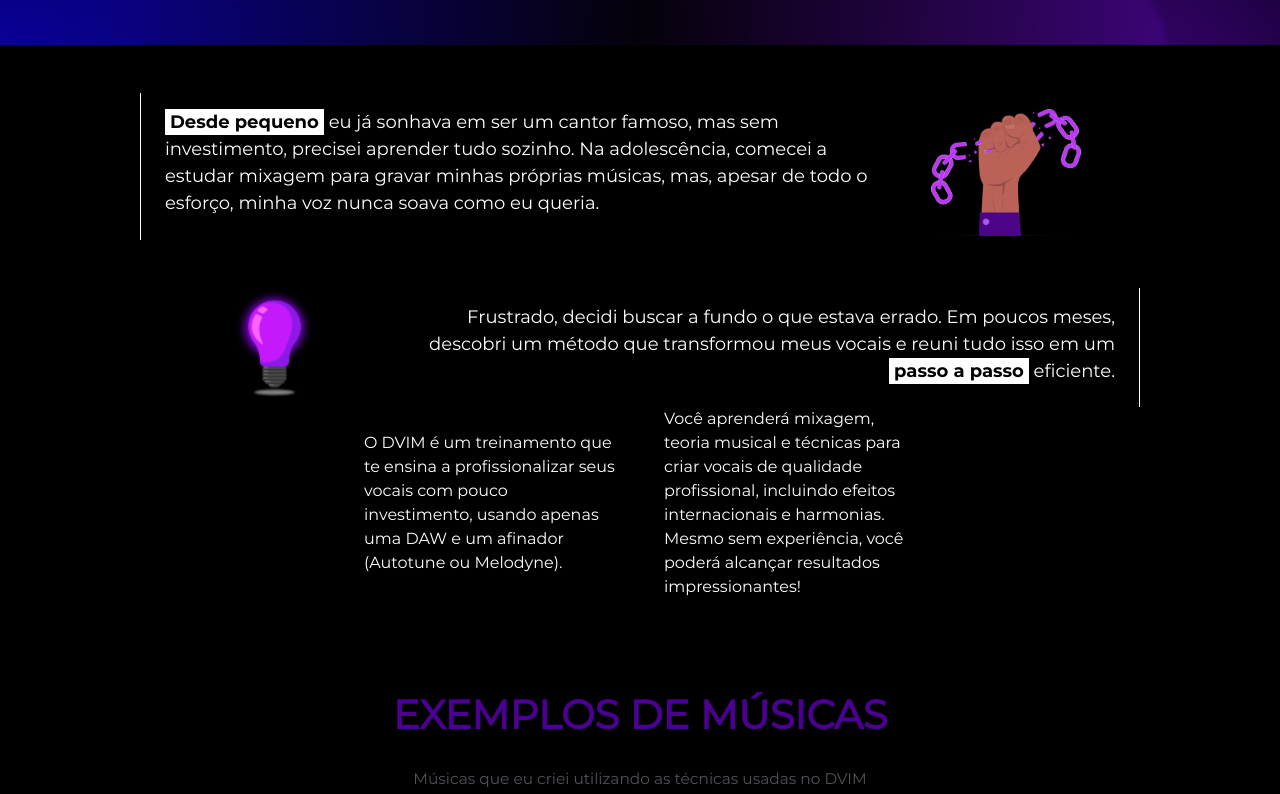
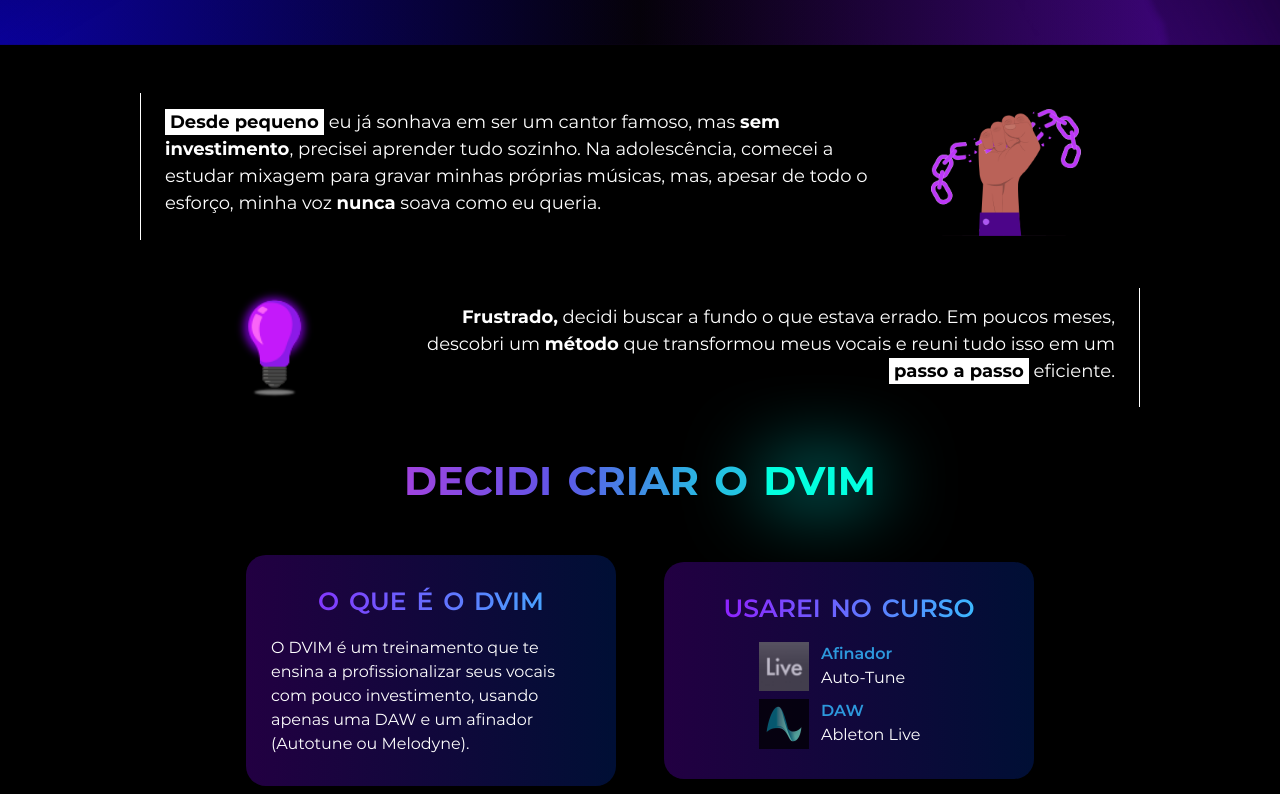
Before and after one commit to envolversounds/dvim, a plain HTML site: page index.html in a window 1280 px wide. Shown: the part 915-1709 px from the top of the page. Drawn offline with Linux system fonts and the light colour scheme.

Commit message:
Finalizei a tela da História, agora falta só algumas melhorias

```diff
--- a/css/style.css
+++ b/css/style.css
@@ -16,6 +16,11 @@
 @font-face {
     font-family: 'Montserrat-Italic';
     src: url("../fonts/Montserrat-Italic.woff2") format('woff2');
+}
+
+@font-face {
+    font-family: 'Montserrat-SemiBold';
+    src: url("../fonts/Montserrat-SemiBold.woff2") format('woff2');
 }
 
 svg{
@@ -122,9 +127,61 @@ body{
     100% { background-position: -100% 50%; }
 }
 
+#benefitsTitle{
+    font-family: 'Montserrat-Bold';
+    color: transparent;
+    background: linear-gradient(to right,#a143dfff,#5e56e7ff,#23c3e2ff,#23c3e2ff);
+    -webkit-background-clip: text;
+    background-clip: text;
+    text-align: center;
+    /* max-width: 1000px; */
+    line-height: 1.3;
+    word-spacing: 4px;
+}
+
+#benefitsTitleNeon{
+    position: relative;
+    color: #03ffdf;
+    border-radius: 20px;
+}
+
+#benefitsTitleNeon::before {
+    content: "";
+    position: absolute;
+    top: 50%;
+    transform: translateY(-50%);
+    left: 0;
+    width: 100%;
+    height: 50%;
+    background: inherit;
+    background-color: #00ece1ff;
+    filter: blur(40px);
+    z-index: -1;
+    border-radius: 10px;
+}
+
 .textCard{
     color: #fff;
-    max-width: 300px;
+    max-width: 370px;
+    min-width: 370px;
+    /* min-height: 250px; */
+    background: linear-gradient(to right,#220042ff,#000f35ff);
+    border-radius: 20px;
+    padding: 30px 25px;
+}
+
+.benefitsSubtitle{
+    font-family: 'Montserrat-SemiBold';
+
+    color: transparent;
+    background: linear-gradient(to right,#8f22ffff,rgb(60, 184, 255));
+    -webkit-background-clip: text;
+    background-clip: text;
+    text-align: center;
+    line-height: 1.3;
+    word-spacing: 3px;
+    font-size: 25px;
+    padding-bottom: 10px;
 }
 
 #myPlayer{
@@ -164,6 +221,10 @@ body{
     color: #000;
     font-family: 'Montserrat-Bold';
     padding: 2px 5px;
+}
+
+.montserrat-bold{
+    font-family: 'Montserrat-Bold';
 }
 
 .txt2{
@@ -354,3 +415,9 @@ body{
         border-radius: 15px;
     }
 }
+
+@media (max-width: 453px){
+    .textCard{
+        min-width: 20px;
+    }
+}
--- a/index.html
+++ b/index.html
@@ -15,10 +15,10 @@
         <!-- NAVBAR -->
         <nav class="navbar navbar-expand-lg px-3 py-3 mb-4">
             <div class="container-fluid">
-                <!-- Título -->
+                <!-- Logo -->
                 <a class="navbar-brand" href="#" id="navLogo">DVIM</a>
 
-                <!-- Ícone -->
+                <!-- Toggler Icon -->
                 <button class="navbar-toggler" type="button" data-bs-toggle="collapse" data-bs-target="#navbarSupportedContent" aria-controls="navbarSupportedContent" aria-expanded="false" aria-label="Toggle navigation" style="border: none;">
                     <span>
                         <svg width="30" height="30" viewBox="0 0 30 30" fill="#f2f2f2ff" xmlns="http://www.w3.org/2000/svg">
@@ -93,28 +93,51 @@
     <div class="container-fluid d-flex align-items-center flex-column p-5">
         <div class="container row txt1 pb-1 pt-3" style="border-left: 1px solid #fff; max-width: 1000px;">
             <div class="col-lg-9 col-md-9">
-                <p><span class="bgHighlight">Desde pequeno</span> eu já sonhava em ser um cantor famoso, mas sem investimento, precisei aprender tudo sozinho. Na adolescência, comecei a estudar mixagem para gravar minhas próprias músicas, mas, apesar de todo o esforço, minha voz nunca soava como eu queria.</p>
+                <p><span class="bgHighlight">Desde pequeno</span> eu já sonhava em ser um cantor famoso, mas <span class="montserrat-bold">sem investimento</span>, precisei aprender tudo sozinho. Na adolescência, comecei a estudar mixagem para gravar minhas próprias músicas, mas, apesar de todo o esforço, minha voz <span class="montserrat-bold">nunca</span> soava como eu queria.</p>
             </div>
             <div class="col-lg-3 col-md-3 d-flex align-items-center justify-content-center">
                 <img src="images/mao-com-corrente.png" width="150px"/>
             </div>
         </div>
-        <br>
-        <br>
-        <div class="container row txt1 pb-1" style="border-right: 1px solid #fff; max-width: 1000px;">
+
+        <br><br>
+
+        <div class="container row txt1 pb-1 flex-column-reverse flex-md-row" style="border-right: 1px solid #fff; max-width: 1000px;">
             <div class="col-lg-3 col-md-3 d-flex justify-content-center">
                 <img src="images/lampada.png" width="80px"/>
             </div>
             <div class="col-lg-9 col-md-9 text-end">
-                <p class="pt-3">Frustrado, decidi buscar a fundo o que estava errado. Em poucos meses, descobri um método que transformou meus vocais e reuni tudo isso em um <span class="bgHighlight">passo a passo</span> eficiente.</p>
+                 <p class="pt-3"><span class="montserrat-bold">Frustrado,</span> decidi buscar a fundo o que estava errado. Em poucos meses, descobri um <span class="montserrat-bold">método</span> que transformou meus vocais e reuni tudo isso em um <span class="bgHighlight">passo a passo</span> eficiente.</p>
             </div>
         </div>
 
-
-        <div class="container d-flex justify-content-center flex-column">
-            <div class="container d-flex justify-content-center align-items-center">
-                <div class="textCard px-4">O DVIM é um treinamento que te ensina a profissionalizar seus vocais com pouco investimento, usando apenas uma DAW e um afinador (Autotune ou Melodyne).</div>
-                <div class="textCard px-4">Você aprenderá mixagem, teoria musical e técnicas para criar vocais de qualidade profissional, incluindo efeitos internacionais e harmonias. Mesmo sem experiência, você poderá alcançar resultados impressionantes!</div>
+        <!-- BENEFÍCIOS  -->
+        <div class="container d-flex justify-content-center align-items-center flex-column mt-5 p-0">
+            <h1 id="benefitsTitle">DECIDI CRIAR O <span id="benefitsTitleNeon">DVIM</span></h1>
+            <div class="container d-flex justify-content-center align-items-center flex-column flex-md-row gap-5 p-0" style="margin-top: 40px;">
+                <div class="textCard">
+                    <h2 class="benefitsSubtitle">O QUE É O DVIM</h2>
+                    <p class="m-0">O DVIM é um treinamento que te ensina a profissionalizar seus vocais com pouco investimento, usando apenas uma DAW e um afinador (Autotune ou Melodyne).</p>
+                </div>
+                <div class="textCard d-flex justify-content-center align-items-center flex-column">
+                    <h2 class="benefitsSubtitle">USAREI NO CURSO</h2>
+                    <!-- Ableton Logo -->
+                    <div class="d-flex" style="min-width: 180px;">
+                        <img src="images/ableton-logo.png" width="50px" class="pb-2">
+                        <div class="container-fluid">
+                            <p class="m-0" style="color: #2d99ddff; font-family: 'Montserrat-SemiBold';">Afinador</p>
+                            <p class="m-0">Auto-Tune</p>
+                        </div>
+                    </div>
+                    <!-- Auto-Tune Logo -->
+                    <div class="d-flex" style="min-width: 180px;">
+                        <img src="images/autotune-logo.png" width="50px">
+                        <div class="container-fluid">
+                            <p class="m-0" style="color: #2d99ddff; font-family: 'Montserrat-SemiBold';">DAW</p>
+                            <p class="m-0">Ableton Live</p>
+                        </div>
+                    </div>
+                </div>
             </div>
         </div>
     </div>
```
Also changed, not shown: images/ableton-logo.png (added), images/autotune-logo.png (added).
